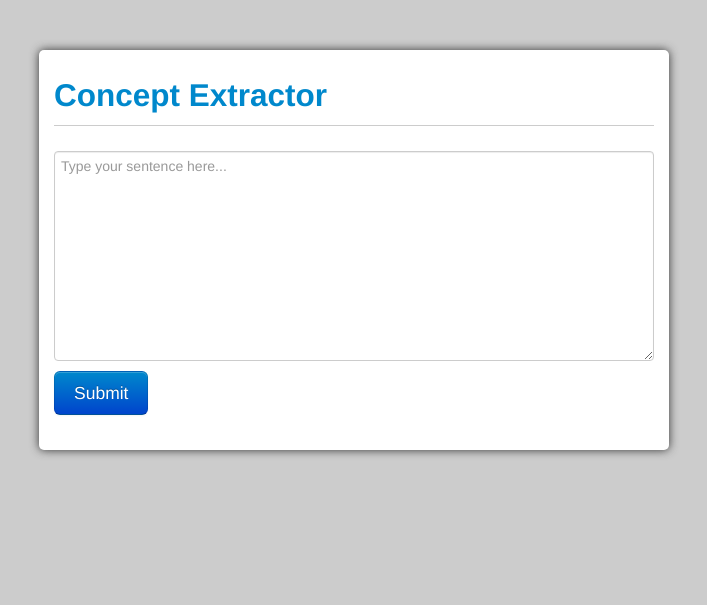
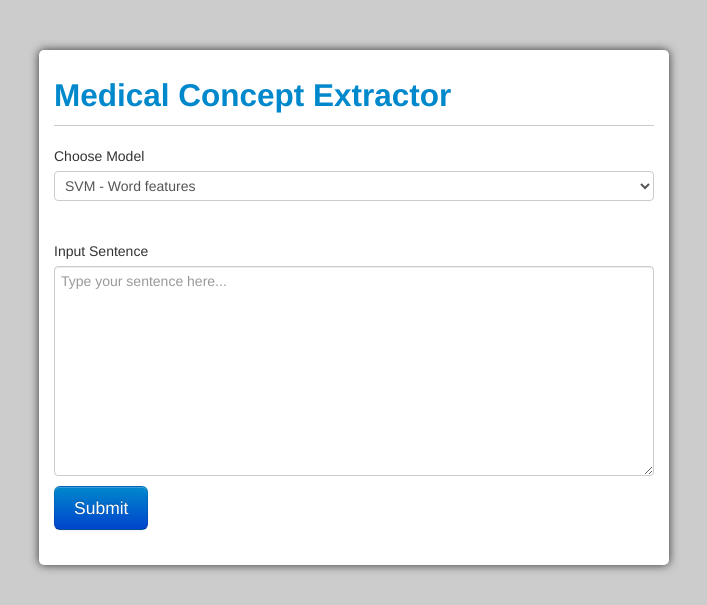
Before and after one commit to tnaumann/ConceptExtraction, a Flask app: page / in a window 1280 px wide. Shown: the top 605 px of the page, without its empty margins (286-993 px from the left). Run offline with Flask 2, Linux system fonts and the light colour scheme; some libraries are stand-ins or nearby versions.

Commit message:
Adding the model selection to the application

```diff
--- a/code/web/app.py
+++ b/code/web/app.py
@@ -12,7 +12,7 @@ def index():
 
 @app.route('/process', methods=['POST', 'GET'])
 def function():
-	return render_template("result.html", input = request.form['input'])
+	return render_template("result.html", input = request.form['input'], model = request.form['model'])
 
 def run():
     app.debug = True
--- a/code/web/templates/form.html
+++ b/code/web/templates/form.html
@@ -4,9 +4,18 @@
 	<div class="span12">
 	  	<form method="POST" action="/process">
 	  		<fieldset>
-				<label></label>
+	  			<label>Choose Model</label>
+	  			<select name="model" class="input-block-level">
+	  				<option>SVM - Word features</option>
+	  				<option>CRF - Word features</option>
+	  				<option>LIN - Word features</option>
+	  			</select>
+	  			<span class="help-block"><br></span>
+
+				<label>Input Sentence</label>
 				<textarea name="input" class="input-block-level" rows="10" placeholder="Type your sentence here..."></textarea>
-				<span class="help-block"></span>
+
+
 				<button type="submit" class="btn btn-primary btn-large">Submit</button>
 	  		</fieldset>
 	  	</form>
--- a/code/web/templates/layout.html
+++ b/code/web/templates/layout.html
@@ -12,7 +12,7 @@
 	<body>
 		<div id="page" class="container">
 			<div id="header">
-				<h2><a href="/">Concept Extractor</a></h2>
+				<h2><a href="/">Medical Concept Extractor</a></h2>
 			</div>
 			<div id="content">
 				<br>
```
Also changed, not shown: code/web/templates/result.html (+6 -2 lines).
